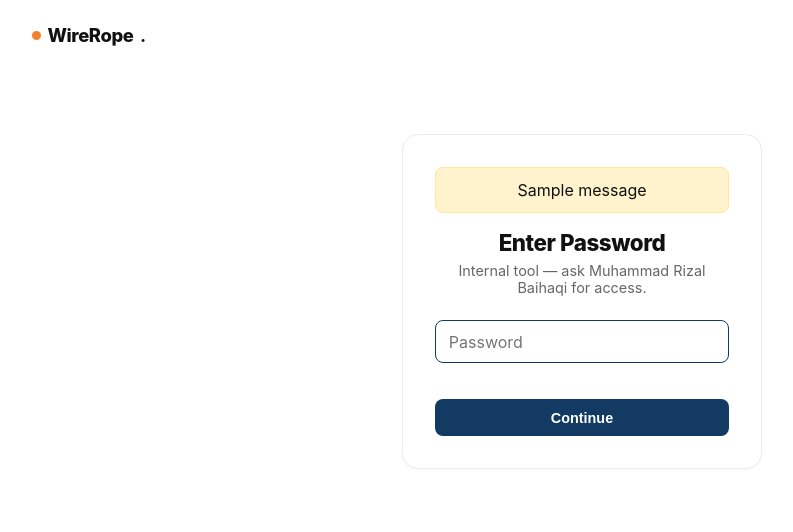
After one commit to Rizalkentons/wireropecalculator, a Flask app: page /login in a window 1280 px wide. The commit adds this page. Shown: the top 532 px of the page, without its empty margins (58-851 px from the left). Run offline with Flask 3, Linux system fonts and the light colour scheme; tables that the repository leaves empty hold one stand-in row (values such as "Sample post"); one stand-in notice (Sample message) is shown.

Commit message:
Add shared-password login for the whole site
Every page now requires a password (session-based, checked on every
request via before_request) before the site can be used at all — the
deployed URL was previously wide open to anyone who found it. The real
password is set via the SITE_PASSWORD env var, same pattern as
SECRET_KEY: never hardcoded, never committed.

```diff
--- a/webapp/__init__.py
+++ b/webapp/__init__.py
@@ -22,6 +22,7 @@ def create_app(test_config=None):
 
     app.config.from_mapping(
         SECRET_KEY=os.environ.get("SECRET_KEY", "dev"),
+        SITE_PASSWORD=os.environ.get("SITE_PASSWORD", "changeme"),
         DATABASE=os.path.join(app.instance_path, "library.db"),
         LIBRARY_UPLOAD_FOLDER=os.path.join(uploads_root, "library"),
         QUOTATION_INCOMING_FOLDER=os.path.join(uploads_root, "quotations", "incoming"),
@@ -40,6 +41,9 @@ def create_app(test_config=None):
     from . import db
     db.init_app(app)
 
+    from . import auth
+    auth.init_app(app)
+
     from .importers import kata_baku
     kata_baku.init_app(app)
 
--- /dev/null
+++ b/webapp/auth.py
@@ -0,0 +1,40 @@
+import hmac
+
+from flask import Blueprint, current_app, flash, redirect, render_template, request, session, url_for
+
+bp = Blueprint("auth", __name__)
+
+# Endpoints reachable without being logged in — just the login page itself
+# and static assets (CSS). Everything else is gated by _require_login below.
+_PUBLIC_ENDPOINTS = {"auth.login", "static"}
+
+
+@bp.route("/login", methods=["GET", "POST"])
+def login():
+    if request.method == "POST":
+        entered = request.form.get("password", "")
+        real = current_app.config["SITE_PASSWORD"]
+        if hmac.compare_digest(entered, real):
+            session["authenticated"] = True
+            next_url = request.args.get("next") or url_for("index")
+            return redirect(next_url)
+        flash("Wrong password.")
+    return render_template("login.html")
+
+
+@bp.route("/logout", methods=["POST"])
+def logout():
+    session.clear()
+    return redirect(url_for("auth.login"))
+
+
+def init_app(app):
+    app.register_blueprint(bp)
+
+    @app.before_request
+    def _require_login():
+        if request.endpoint in _PUBLIC_ENDPOINTS:
+            return None
+        if not session.get("authenticated"):
+            return redirect(url_for("auth.login", next=request.path))
+        return None
--- a/webapp/static/css/style.css
+++ b/webapp/static/css/style.css
@@ -214,6 +214,20 @@ body.home {
     font-weight: 600;
 }
 .home-cta-pill:hover { opacity: 0.85; }
+.logout-btn {
+    background: none;
+    border: none;
+    color: inherit;
+    font: inherit;
+    font-weight: 600;
+    font-size: 0.85rem;
+    cursor: pointer;
+    padding: 0;
+    text-decoration: underline;
+    text-underline-offset: 2px;
+}
+.topnav .logout-btn { color: var(--brand-blue); }
+.home-nav .logout-btn { color: #555; }
 
 .hero {
     max-width: 1180px;
@@ -315,3 +329,32 @@ body.home {
     font-size: 0.85rem;
     border-top: 1px solid #eee;
 }
+
+/* ---------- Login page ---------- */
+.login-wrap {
+    display: flex;
+    justify-content: center;
+    padding: 4rem 1.5rem;
+}
+.login-card {
+    background: #fff;
+    border: 1px solid #ececec;
+    border-radius: 16px;
+    box-shadow: 0 1px 3px rgba(0,0,0,0.03);
+    padding: 2rem;
+    max-width: 360px;
+    width: 100%;
+    text-align: center;
+}
+.login-card h1 { font-size: 1.4rem; margin: 0 0 0.4rem; }
+.login-sub { color: #666; font-size: 0.9rem; margin: 0 0 1.5rem; }
+.login-card input[type=password] {
+    width: 100%;
+    padding: 0.65rem 0.8rem;
+    border: 1px solid #dcdcdc;
+    border-radius: 8px;
+    font-family: inherit;
+    font-size: 1rem;
+    margin-bottom: 1rem;
+}
+.login-card input[type=password]:focus { outline: none; border-color: var(--brand-blue); }
--- /dev/null
+++ b/webapp/templates/login.html
@@ -0,0 +1,31 @@
+<!doctype html>
+<html lang="en">
+<head>
+    <meta charset="utf-8">
+    <title>Login</title>
+    <link rel="stylesheet" href="{{ url_for('static', filename='css/style.css') }}">
+</head>
+<body class="home">
+    <nav class="home-nav">
+        <div class="home-brand"><span class="dot"></span>WireRope<strong>.</strong></div>
+    </nav>
+
+    <div class="login-wrap">
+        <form class="login-card" method="post">
+            {% with messages = get_flashed_messages() %}
+                {% if messages %}
+                    <ul class="flashes">
+                        {% for message in messages %}
+                            <li>{{ message }}</li>
+                        {% endfor %}
+                    </ul>
+                {% endif %}
+            {% endwith %}
+            <h1>Enter Password</h1>
+            <p class="login-sub">Internal tool — ask Muhammad Rizal Baihaqi for access.</p>
+            <input type="password" name="password" placeholder="Password" autofocus required>
+            <input class="upload-submit" type="submit" value="Continue">
+        </form>
+    </div>
+</body>
+</html>
```
Also changed, not shown: webapp/templates/base.html (+6 -1 lines), webapp/templates/home.html (+8 -3 lines).
